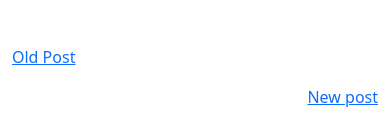
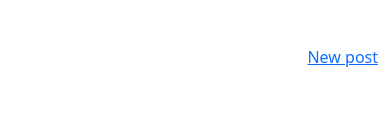
Before and after one commit to anglasdiaz/hackathon6, a plain HTML site: page index.html in a window 390 px wide. Shown: the part 4962-5084 px from the top of the page. After the commit the page ends 5047 px from the top, so only its background shows below. Drawn offline with nearby package versions, Linux system fonts and the light colour scheme.

Commit message:
Modified index.html

```diff
--- a/index.html
+++ b/index.html
@@ -435,10 +435,10 @@
 
             </article>
             <div class="row d-flex justify-content-center">
-                <div class="col-xl-5 d-md-none d-lg-block">
+                <div class="col-xl-5 col-md-6 d-none d-lg-block">
                     <p><a href="#"> Old Post</a></p>
                 </div>
-                <div class="col-xl-4 d-flex justify-content-end">
+                <div class="col-xl-4 col-md-6 d-flex justify-content-end">
                     <p><a href="#">New post</a></p>
                 </div>
             </div>
```
